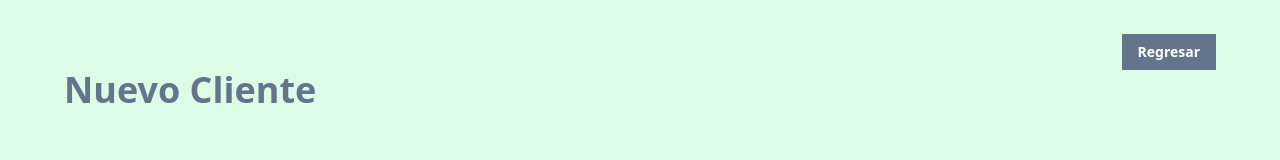
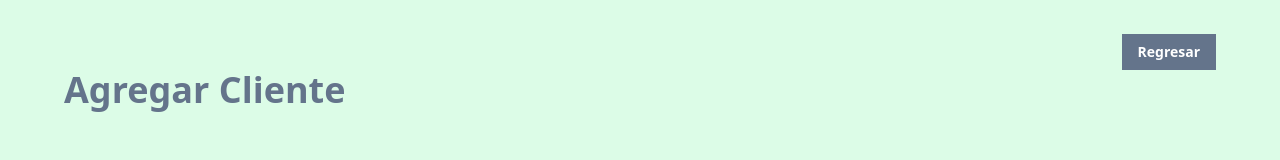
Before and after one commit to arturoZepeda/miniature-sniffle, a Vue app: page /agregarCliente in a window 1280 px wide. Shown: the part 126-286 px from the top of the page. Built offline with nearby package versions, Linux system fonts and the light colour scheme.

Commit message:
añado props en heading

```diff
--- a/src/router/index.js
+++ b/src/router/index.js
@@ -6,11 +6,13 @@
     {
       path: '/',
       name: 'inicio',
-      component: clientes
+      component: clientes,
+      props: {titulo: 'Clientes'}
     },
     {
       path: '/agregarCliente',
       name: 'agregar-cliente',
+      props: {titulo: 'Agregar Cliente'},
       component: () => import('../views/NuevoClienteView.vue')
     }
   ]
--- a/src/views/ClientesView.vue
+++ b/src/views/ClientesView.vue
@@ -1,12 +1,18 @@
 <script setup>
 import RouterLink from '../components/UI/RouterLink.vue';
 import Heading from '../components/UI/Heading.vue';
+defineProps({
+    titulo: {
+        type: String,
+        required: true
+    }
+});
 </script>
 <template>
     <div>
         <div class="flex justify-end">
             <RouterLink to="agregar-cliente">Nuevo Cliente</RouterLink>
         </div>
-        <Heading>Clientes</Heading>
+        <Heading>{{ titulo }}</Heading>
     </div>
 </template>
--- a/src/views/NuevoClienteView.vue
+++ b/src/views/NuevoClienteView.vue
@@ -1,12 +1,18 @@
 <script setup>
 import RouterLink from '../components/UI/RouterLink.vue';
 import Heading from '../components/UI/Heading.vue';
+defineProps({
+    titulo: {
+        type: String,
+        required: true
+    }
+});
 </script>
 <template>
     <div>
         <div class="flex justify-end">
             <RouterLink to="inicio">Regresar</RouterLink>
         </div>
-        <Heading>Nuevo Cliente</Heading>
+        <Heading>{{ titulo }}</Heading>
     </div>
 </template>
```
